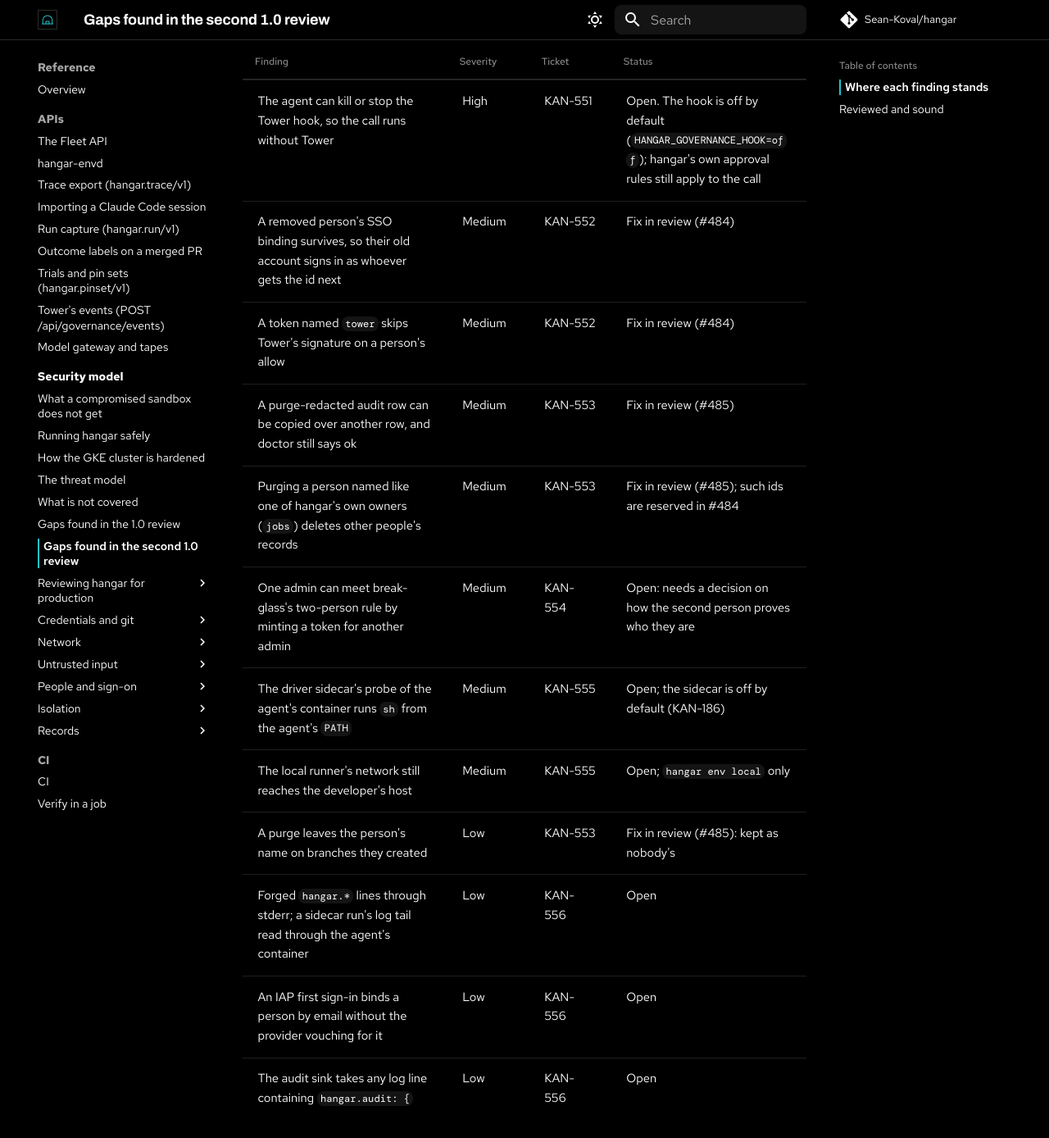
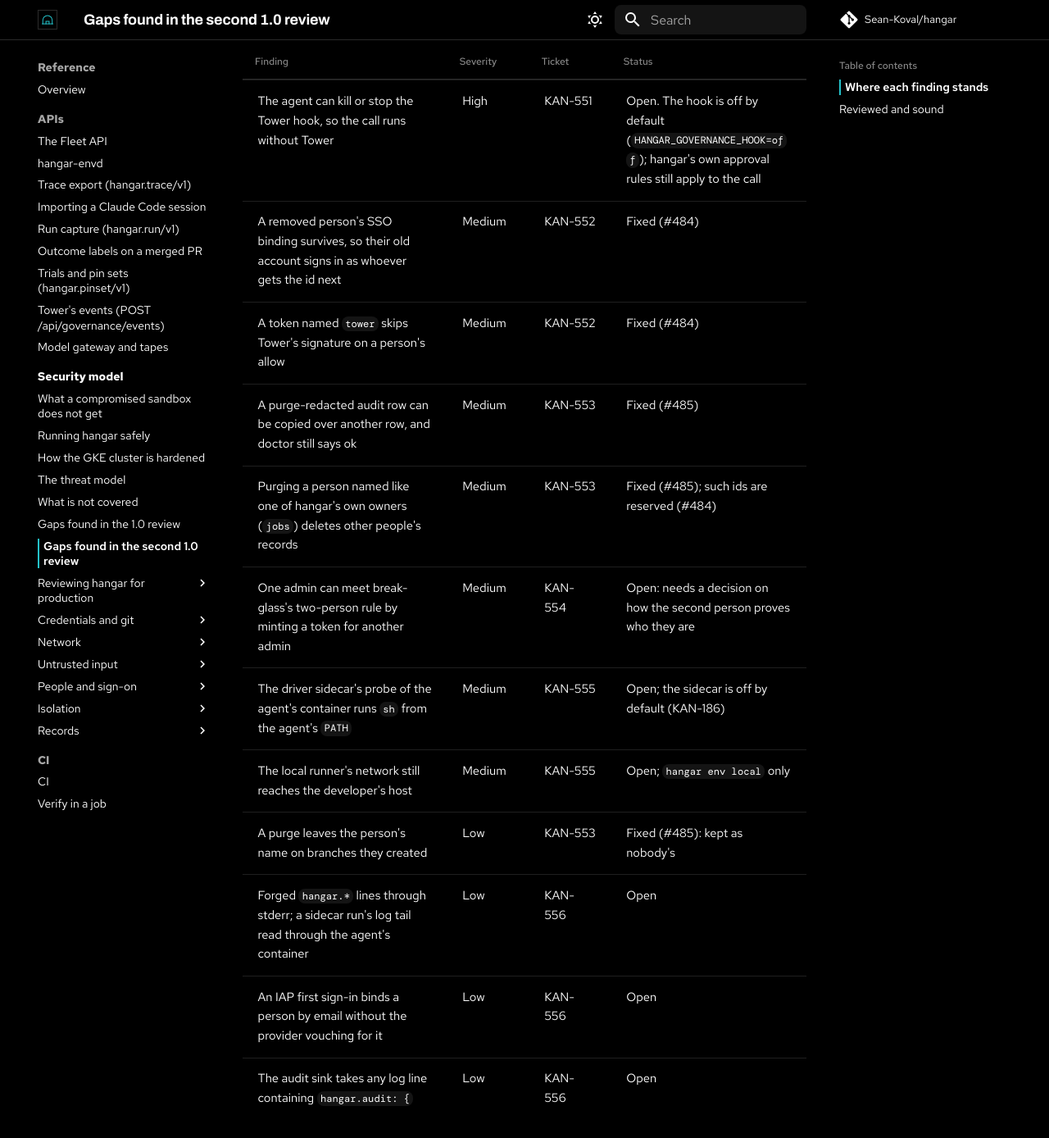
Before and after one commit to Sean-Koval/hangar, an MkDocs documentation site: the page built from docs/security/review-delta-1.0.md, in a window 1280 px wide and 1400 px high, scrolled down 529 px. Shown: the top 1388 px of the window at 82% size. Built offline with MkDocs 1.6.1 and Material for MkDocs 9.7.7, drawn with Linux system fonts in a browser that asks for light colours; comment, search, counter and statistics services are not loaded.

Commit message:
KAN-142: KAN-552 and KAN-553 are fixed (#484 and #485 merged)
Co-Authored-By: Claude Opus 5.5 <noreply@anthropic.com>
Claude-Session: https://claude.ai/code/session_016xuJpAVdmbVi33aATHQ8nM

```diff
--- a/docs/security/review-delta-1.0.md
+++ b/docs/security/review-delta-1.0.md
@@ -16,14 +16,14 @@ fixed, or the owner accepts it on [open findings and accepted risks](review/risk
 | Finding | Severity | Ticket | Status |
 | --- | --- | --- | --- |
 | The agent can kill or stop the Tower hook, so the call runs without Tower | High | KAN-551 | Open. The hook is off by default (`HANGAR_GOVERNANCE_HOOK=off`); hangar's own approval rules still apply to the call |
-| A removed person's SSO binding survives, so their old account signs in as whoever gets the id next | Medium | KAN-552 | Fix in review (#484) |
-| A token named `tower` skips Tower's signature on a person's allow | Medium | KAN-552 | Fix in review (#484) |
-| A purge-redacted audit row can be copied over another row, and doctor still says ok | Medium | KAN-553 | Fix in review (#485) |
-| Purging a person named like one of hangar's own owners (`jobs`) deletes other people's records | Medium | KAN-553 | Fix in review (#485); such ids are reserved in #484 |
+| A removed person's SSO binding survives, so their old account signs in as whoever gets the id next | Medium | KAN-552 | Fixed (#484) |
+| A token named `tower` skips Tower's signature on a person's allow | Medium | KAN-552 | Fixed (#484) |
+| A purge-redacted audit row can be copied over another row, and doctor still says ok | Medium | KAN-553 | Fixed (#485) |
+| Purging a person named like one of hangar's own owners (`jobs`) deletes other people's records | Medium | KAN-553 | Fixed (#485); such ids are reserved (#484) |
 | One admin can meet break-glass's two-person rule by minting a token for another admin | Medium | KAN-554 | Open: needs a decision on how the second person proves who they are |
 | The driver sidecar's probe of the agent's container runs `sh` from the agent's `PATH` | Medium | KAN-555 | Open; the sidecar is off by default (KAN-186) |
 | The local runner's network still reaches the developer's host | Medium | KAN-555 | Open; `hangar env local` only |
-| A purge leaves the person's name on branches they created | Low | KAN-553 | Fix in review (#485): kept as nobody's |
+| A purge leaves the person's name on branches they created | Low | KAN-553 | Fixed (#485): kept as nobody's |
 | Forged `hangar.*` lines through stderr; a sidecar run's log tail read through the agent's container | Low | KAN-556 | Open |
 | An IAP first sign-in binds a person by email without the provider vouching for it | Low | KAN-556 | Open |
 | The audit sink takes any log line containing `hangar.audit: {` | Low | KAN-556 | Open |
```
